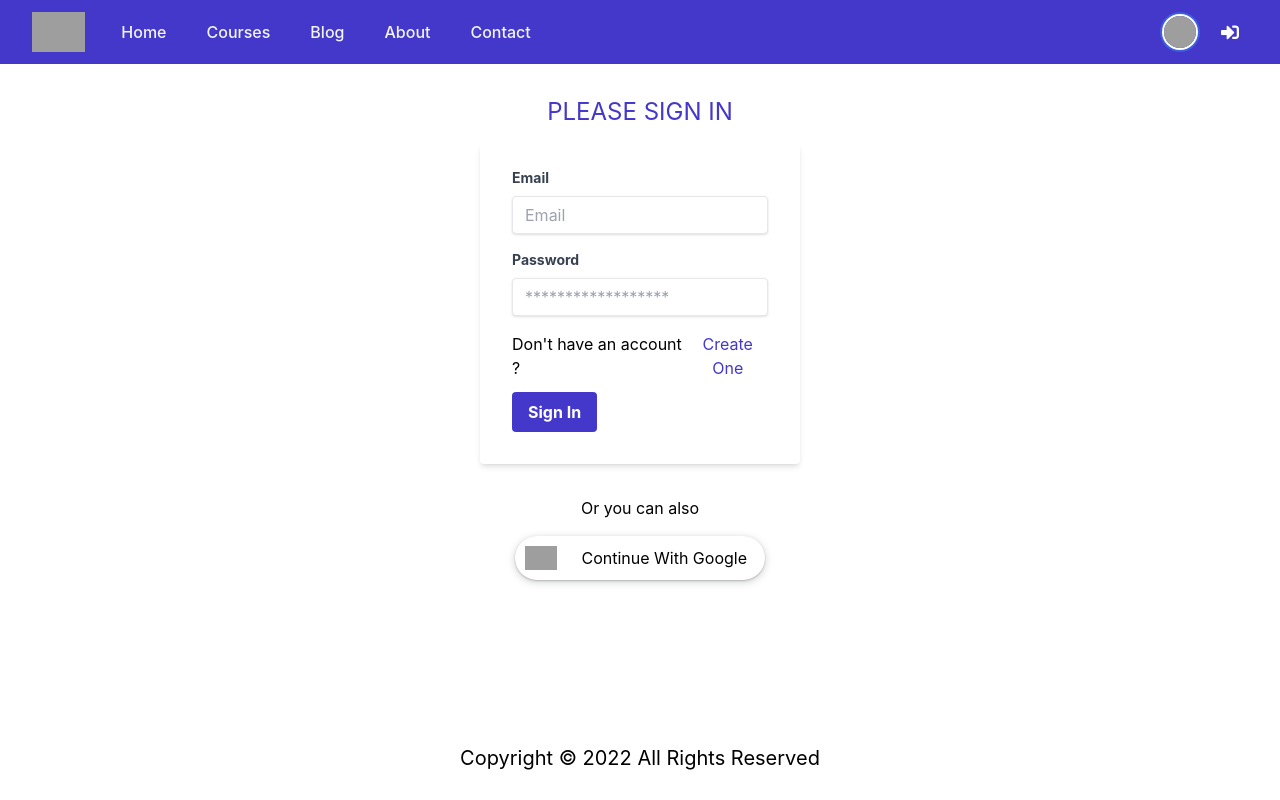
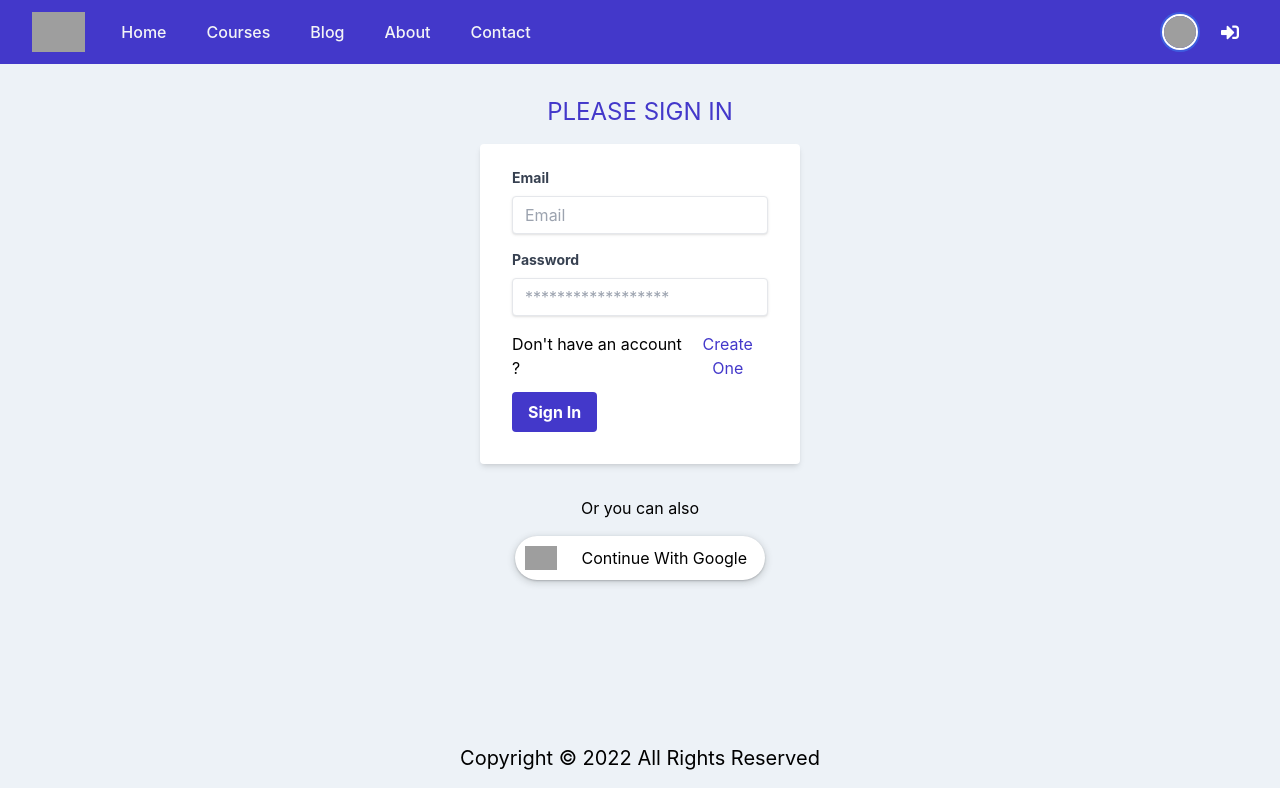
Before and after one commit to Assignments-beginner/edubuddies-client-site, a React (Create React App) app: page /login in a window 1280 px wide. Built offline with nearby package versions, Linux system fonts and the light colour scheme; grey boxes are pictures that could not be loaded.

Commit message:
reg_sign_bg

```diff
--- a/src/Components/Login/Login.js
+++ b/src/Components/Login/Login.js
@@ -3,16 +3,9 @@ import { Link } from "react-router-dom";
 import google from "../../Images/google.png";
 import "../Login/Login.css";
 
-const Login = () => {
+const Login = ({ backgroundColor = "#EDF2F7", children }) => {
   return (
-    // <div>
-    //     <h1 className="text-4xl">Welcome back !!!</h1>
-    //     <h1 className="text-4xl mb-10">Please login</h1>
-    //     <h1 className="text-4xl mb-10">Or</h1>
-    //     <Link to ="/register">
-    //         <button className="bg-yellow-500 hover:bg-yellow-600 text-white font-bold py-3 px-6 rounded-lg">Sign Up</button>
-    //     </Link>
-    // </div>
+    <div style={{ backgroundColor }}>
       <div className="w-full max-w-xs mx-auto pt-8">
         <h1 className="text-2xl uppercase mb-4 text-indigo-700">
           Please Sign In
@@ -62,7 +55,7 @@ const Login = () => {
             </button>
           </div>
         </form>
-      <div className="mt-8 mb-5 grid justify-items-center">
+        <div className="mt-8 pb-5 grid justify-items-center">
           <p className="text-secondary mb-4 text-center">Or you can also</p>
           <button className="mx-auto signin-btn">
             <div className="flex items-center justify-between">
@@ -72,6 +65,7 @@ const Login = () => {
           </button>
         </div>
       </div>
+    </div>
   );
 };
 
--- a/src/Components/Register/Register.js
+++ b/src/Components/Register/Register.js
@@ -1,10 +1,13 @@
 import React from "react";
 import { Link } from "react-router-dom";
-const Register = () => {
+const Register = ({ backgroundColor = "#EDF2F7", children }) => {
   return (
+    <div style={{ backgroundColor }}>
       <div className="w-full max-w-xs mx-auto pt-8">
-    <h1 className="text-2xl uppercase mb-4 text-indigo-700">Registration</h1>
-      <form className="bg-white shadow-md rounded px-8 pt-6 pb-8 mb-4">
+        <h1 className="text-2xl uppercase mb-4 text-indigo-700">
+          Registration
+        </h1>
+        <form className="bg-white shadow-md rounded px-8 pt-6 pb-4">
           <div className="mb-4">
             <label
               className="block text-gray-700 text-left text-sm font-bold mb-2"
@@ -49,7 +52,10 @@ const Register = () => {
           </div>
           <div className="flex">
             <p className="mb-3 text-left">Aready have an account ?</p>
-          &nbsp; <Link to="/login" className="text-indigo-700">Sign In</Link>
+            &nbsp;{" "}
+            <Link to="/login" className="text-indigo-700">
+              Sign In
+            </Link>
           </div>
           <div className="flex items-center justify-between">
             <button
@@ -61,6 +67,7 @@ const Register = () => {
           </div>
         </form>
       </div>
+    </div>
   );
 };
 
--- a/src/Components/Shared/Footer/Footer.js
+++ b/src/Components/Shared/Footer/Footer.js
@@ -1,15 +1,15 @@
 import React from "react";
 
-const Footer = () => {
+const Footer = ({ backgroundColor = "#EDF2F7", children }) => {
   return (
-    <div>
+    <div style={{ backgroundColor }}>
       <br />
       <br />
       <br />
       <br />
       <br />
       <br />
-      <h1 className="text-xl mb-4">Copyright © 2022 All Rights Reserved</h1>
+      <h1 className="text-xl pb-4">Copyright © 2022 All Rights Reserved</h1>
     </div>
   );
 };
```
Lines whose indentation alone changed are shown as unchanged.
